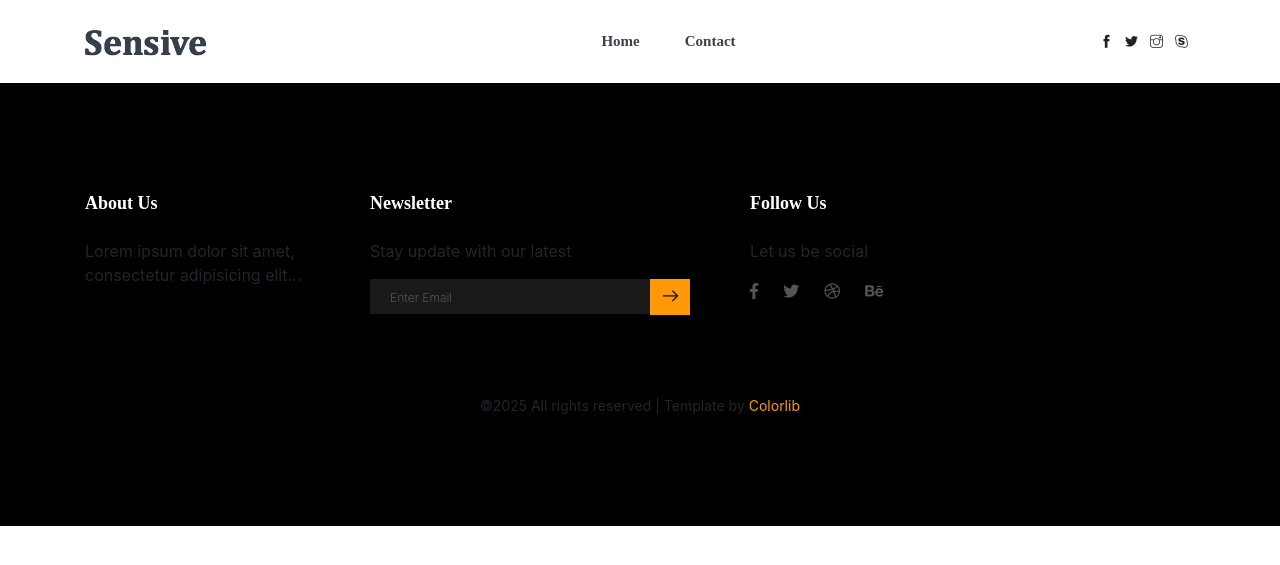
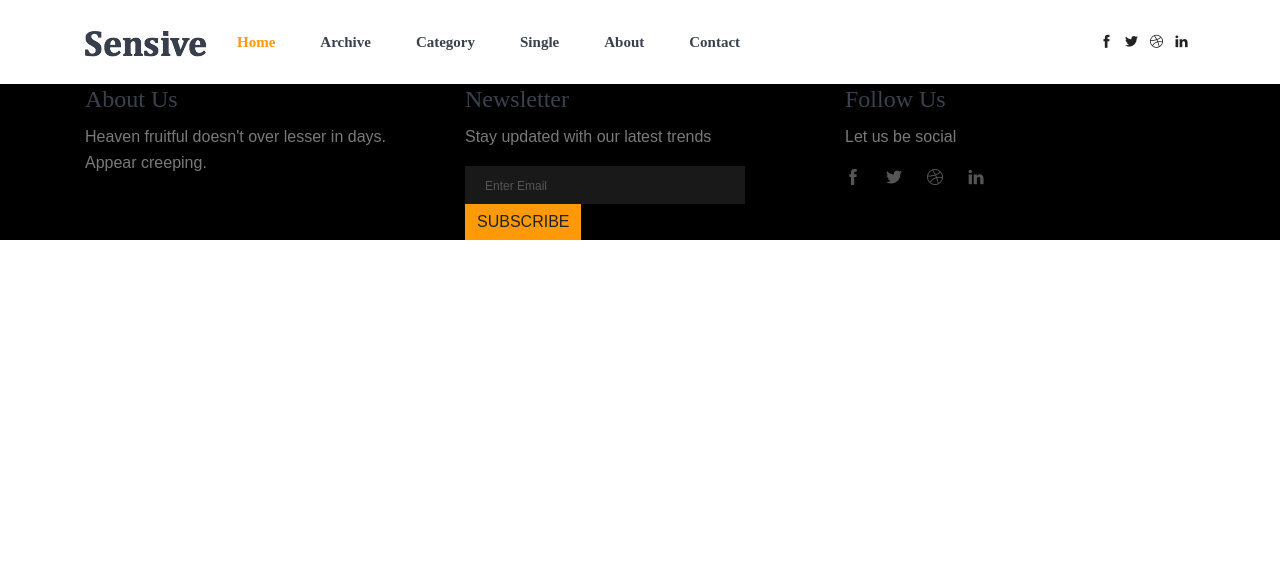
Before and after one commit to elgijb/blog-backend-master, a Django app: template templates/base.html in a window 1280 px wide. Shown: the top 565 px of the page. Run offline with Django 3.2, Linux system fonts and the light colour scheme; the template is opened without the code that fills it, so the values that code supplies are empty; parts of the project's set-up code (start-up, migrations or seed data) failed here and were passed over; some libraries are stand-ins or nearby versions.

Commit message:
добавил блоки в базовый шаблон и правка в разметке

```diff
--- a/templates/base.html
+++ b/templates/base.html
@@ -1,93 +1,98 @@
 {% load static %}
 <!DOCTYPE html>
-<html lang="en">
+<html lang="ru">
   <head>
     <meta charset="UTF-8" />
     <meta name="viewport" content="width=device-width, initial-scale=1.0" />
-    <meta http-equiv="X-UA-Compatible" content="ie=edge" />
     <title>{% block title %}Sensive Blog{% endblock %}</title>
-    <link rel="icon" href="{% static 'img/favicon.png' %}" type="image/png" />
-    <link rel="stylesheet" href="{% static 'styles.min.css' %}" />
-    <link rel="stylesheet" href="https://stackpath.bootstrapcdn.com/bootstrap/4.5.2/css/bootstrap.min.css" />
+    <link rel="icon" href="{% static 'img/favicon.png' %}" />
+    <link rel="stylesheet" href="{% static 'css/styles.min.css' %}" />
   </head>
+
   <body>
-
-    <!--================ Header =================-->
+    <!-- ================ header section start ================= -->
     <header class="header_area">
       <div class="main_menu">
         <nav class="navbar navbar-expand-lg navbar-light">
-          <div class="container box_1620">
-            <a class="navbar-brand logo_h" href="{% url 'index' %}"><img src="{% static 'img/logo.png' %}" alt=""></a>
-            <button class="navbar-toggler" type="button" data-toggle="collapse" data-target="#navbarSupportedContent"
-              aria-controls="navbarSupportedContent" aria-expanded="false" aria-label="Toggle navigation">
+          <div class="container">
+            <a class="navbar-brand logo_h" href="index.html">
+              <img src="{% static 'img/logo.png' %}" alt="logo" />
+            </a>
+            <button
+              class="navbar-toggler"
+              type="button"
+              data-toggle="collapse"
+              data-target="#navbarSupportedContent"
+              aria-controls="navbarSupportedContent"
+              aria-expanded="false"
+              aria-label="Toggle navigation"
+            >
               <span class="icon-bar"></span>
               <span class="icon-bar"></span>
               <span class="icon-bar"></span>
             </button>
-            <div class="collapse navbar-collapse offset" id="navbarSupportedContent">
-              <ul class="nav navbar-nav menu_nav justify-content-center">
-                <li class="nav-item"><a class="nav-link" href="{% url 'index' %}">Home</a></li>
-                <li class="nav-item"><a class="nav-link" href="{% url 'contact' %}">Contact</a></li>
+
+            <div
+              class="collapse navbar-collapse offset"
+              id="navbarSupportedContent"
+            >
+              <ul class="nav navbar-nav menu_nav ml-auto">
+                <li class="nav-item active"><a class="nav-link" href="index.html">Home</a></li>
+                <li class="nav-item"><a class="nav-link" href="archive.html">Archive</a></li>
+                <li class="nav-item"><a class="nav-link" href="category.html">Category</a></li>
+                <li class="nav-item"><a class="nav-link" href="single-blog.html">Single</a></li>
+                <li class="nav-item"><a class="nav-link" href="about-us.html">About</a></li>
+                <li class="nav-item"><a class="nav-link" href="contact.html">Contact</a></li>
               </ul>
               <ul class="nav navbar-nav navbar-right navbar-social">
                 <li><a href="#"><i class="ti-facebook"></i></a></li>
                 <li><a href="#"><i class="ti-twitter-alt"></i></a></li>
-                <li><a href="#"><i class="ti-instagram"></i></a></li>
-                <li><a href="#"><i class="ti-skype"></i></a></li>
+                <li><a href="#"><i class="ti-dribbble"></i></a></li>
+                <li><a href="#"><i class="ti-linkedin"></i></a></li>
               </ul>
             </div>
           </div>
         </nav>
       </div>
     </header>
+    <!-- ================ header section end ================= -->
 
-    <main class="site-main">
+    {% block hero %}{% endblock %}
     {% block content %}{% endblock %}
-    </main>
 
-    <!--================ Footer =================-->
-    <footer class="footer-area section-padding">
+    <!-- ================ footer section start ================= -->
+    <footer class="footer-area section_gap">
       <div class="container">
         <div class="row">
-          <div class="col-lg-3 col-md-6 col-sm-6">
-            <div class="single-footer-widget">
-              <h6>About Us</h6>
-              <p>Lorem ipsum dolor sit amet, consectetur adipisicing elit...</p>
+          <div class="col-lg-4 col-md-6 single-footer-widget">
+            <h4>About Us</h4>
+            <p>Heaven fruitful doesn't over lesser in days. Appear creeping.</p>
           </div>
-          </div>
-          <div class="col-lg-4 col-md-6 col-sm-6">
-            <div class="single-footer-widget">
-              <h6>Newsletter</h6>
-              <p>Stay update with our latest</p>
-              <div id="mc_embed_signup">
-                <form target="_blank" novalidate action="https://spondonit.us12.list-manage.com/subscribe/post?u=...&amp;id=..." method="get" class="form-inline">
-                  <div class="d-flex flex-row">
+          <div class="col-lg-4 col-md-6 single-footer-widget">
+            <h4>Newsletter</h4>
+            <p>Stay updated with our latest trends</p>
+            <div class="form-wrap" id="mc_embed_signup">
+              <form target="_blank" class="form-inline">
                 <input class="form-control" name="EMAIL" placeholder="Enter Email" required type="email" />
-                    <button class="click-btn btn btn-default"><span class="lnr lnr-arrow-right"></span></button>
-                  </div>
+                <button class="click-btn btn btn-default text-uppercase">Subscribe</button>
               </form>
             </div>
           </div>
-          </div>
-          <div class="col-lg-2 col-md-6 col-sm-6">
-            <div class="single-footer-widget">
-              <h6>Follow Us</h6>
+          <div class="col-lg-4 col-md-6 single-footer-widget">
+            <h4>Follow Us</h4>
             <p>Let us be social</p>
             <div class="footer-social d-flex align-items-center">
-                <a href="#"><i class="fab fa-facebook-f"></i></a>
-                <a href="#"><i class="fab fa-twitter"></i></a>
-                <a href="#"><i class="fab fa-dribbble"></i></a>
-                <a href="#"><i class="fab fa-behance"></i></a>
+              <a href="#"><i class="ti-facebook"></i></a>
+              <a href="#"><i class="ti-twitter-alt"></i></a>
+              <a href="#"><i class="ti-dribbble"></i></a>
+              <a href="#"><i class="ti-linkedin"></i></a>
             </div>
           </div>
         </div>
       </div>
-        <div class="footer-bottom d-flex justify-content-center align-items-center flex-wrap">
-          <p class="footer-text m-0">&copy;<script>document.write(new Date().getFullYear());</script> All rights reserved | Template by <a href="https://colorlib.com" target="_blank">Colorlib</a></p>
-        </div>
-      </div>
     </footer>
+    <!-- ================ footer section end ================= -->
 
-    <script src="{% static 'scripts.js' %}"></script>
+    <script src="{% static 'js/scripts.min.js' %}"></script>
   </body>
 </html>
```
Also changed, not shown: templates/index.html (+7 -11 lines). Lines whose indentation alone changed are shown as unchanged.
